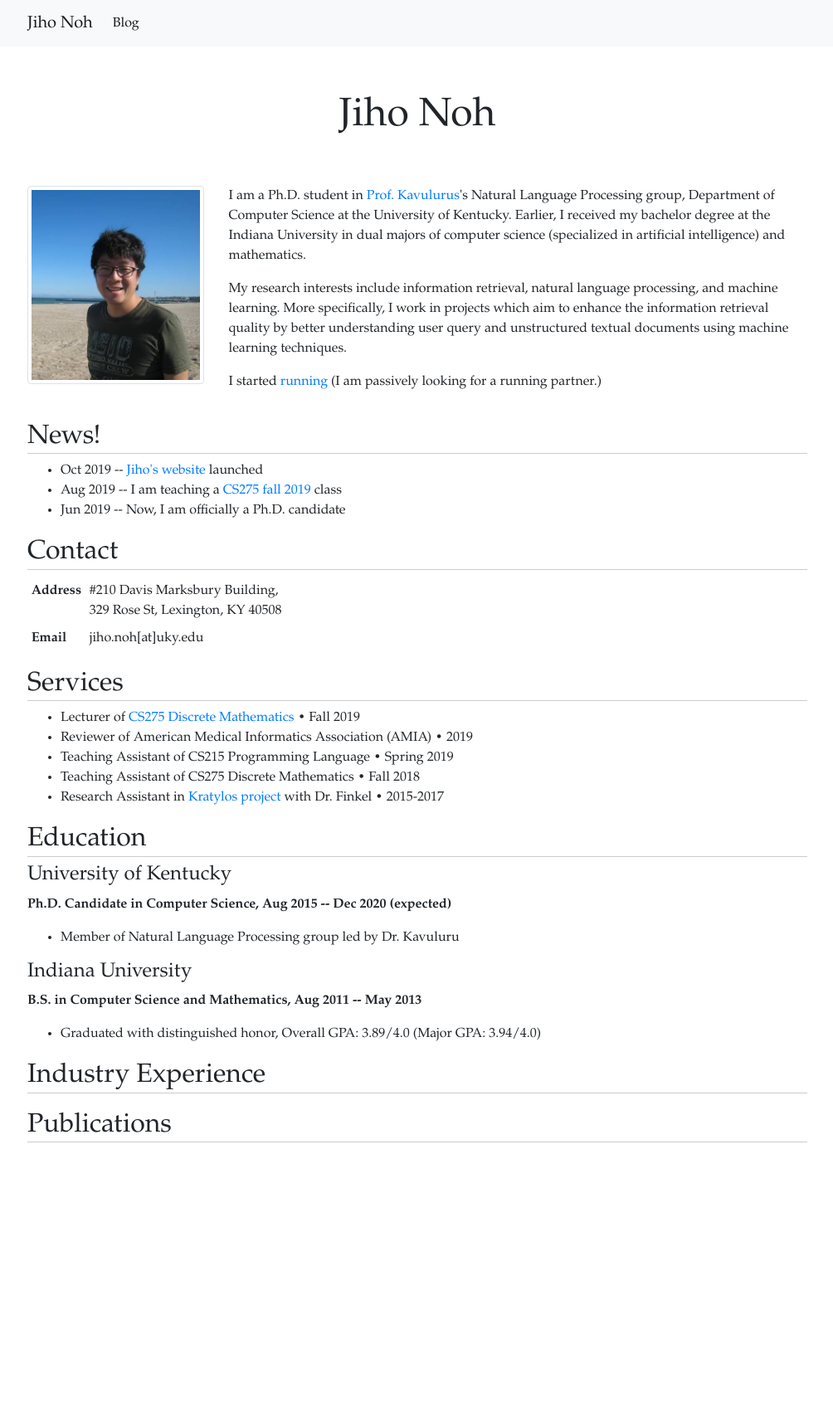
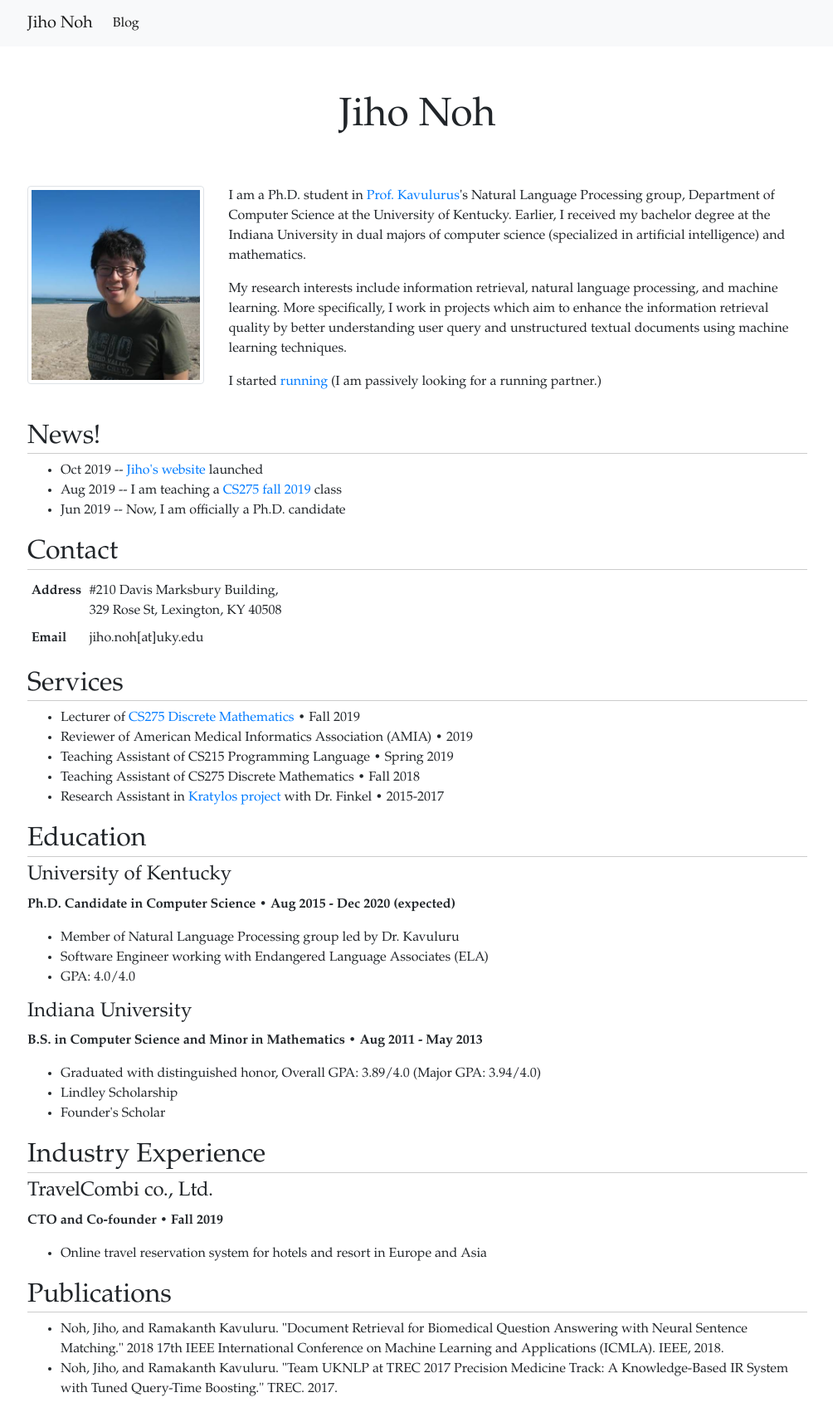
Before and after one commit to romanegloo/romanegloo.github.io, a Jekyll site: the page built from index.html, in a window 1280 px wide. Shown: the whole page at 83% size, without its empty margins (137-1141 px from the left). Built offline with Jekyll 4.4.1, drawn with Linux system fonts in a browser that asks for light colours; before the commit the page ends 1385 px from its top, so only the background shows below that.

Commit message:
experiences

```diff
--- a/index.html
+++ b/index.html
@@ -70,26 +70,51 @@ title: Jiho Noh
 <div>
   <p class="h4">University of Kentucky</p>
   <p class="font-weight-bold">
-    Ph.D. Candidate in Computer Science, Aug 2015 -- Dec 2020 (expected)
+    Ph.D. Candidate in Computer Science • Aug 2015 - Dec 2020 (expected)
   </p>
   <ul>
     <li>Member of Natural Language Processing group led by Dr. Kavuluru</li>
+    <li>Software Engineer working with Endangered Language Associates (ELA)</li>
+    <li>GPA: 4.0/4.0</li>
   </ul>
 </div>
 
 <div>
   <p class="h4">Indiana University</p>
   <p class="font-weight-bold">
-    B.S. in Computer Science and Mathematics, Aug 2011 -- May 2013
+    B.S. in Computer Science and Minor in Mathematics • Aug 2011 - May 2013
   </p>
   <ul>
     <li>Graduated with distinguished honor, Overall GPA: 3.89/4.0 (Major GPA: 3.94/4.0)</li>
+    <li>Lindley Scholarship</li>
+    <li>Founder's Scholar</li>
   </ul>
 </div>
 
 
 <!-- Services -->
 <h2>Industry Experience</h2>
+<div>
+  <p class="h4">TravelCombi co., Ltd.</p>
+  <p class="font-weight-bold">
+    CTO and Co-founder • Fall 2019
+  </p>
+  <ul>
+    <li>Online travel reservation system for hotels and resort in Europe and Asia</li>
+  </ul>
+</div>
 
 <!-- Services -->
 <h2>Publications</h2>
+<div>
+  <ul>
+    <li>
+      Noh, Jiho, and Ramakanth Kavuluru. "Document Retrieval for Biomedical Question Answering with Neural Sentence
+      Matching." 2018 17th IEEE International Conference on Machine Learning and Applications (ICMLA). IEEE, 2018.
+    </li>
+    <li>
+      Noh, Jiho, and Ramakanth Kavuluru. "Team UKNLP at TREC 2017 Precision Medicine Track: A Knowledge-Based IR System
+      with Tuned Query-Time Boosting." TREC. 2017.
+    </li>
+  </ul>
+</div>
```
